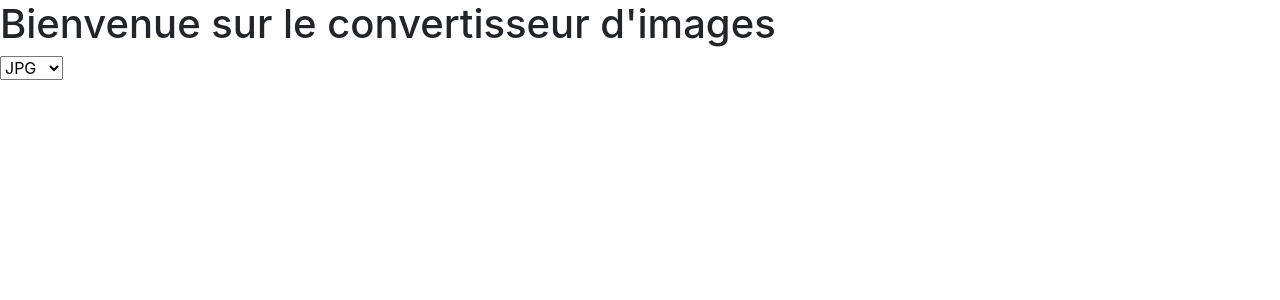
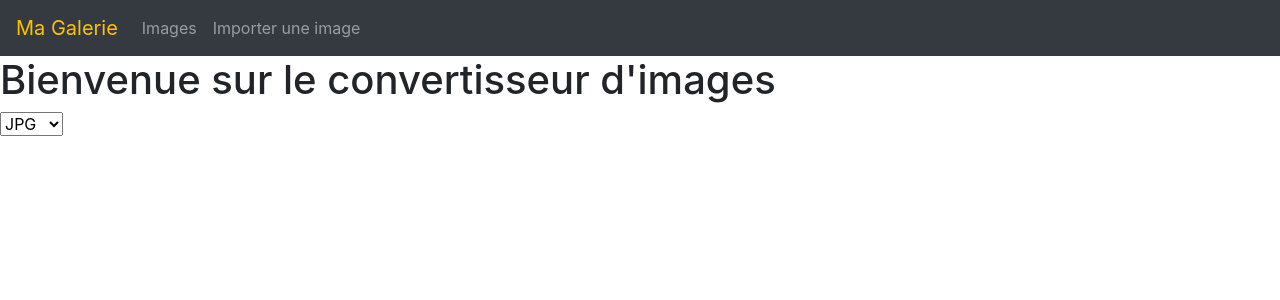
Before and after one commit to oye-71/GaleriePhotoPhp, a PHP site: page /Accueil.php in a window 1280 px wide. Shown: the top 300 px of the page. Run offline with PHP 8.4, Linux system fonts and the light colour scheme.

Commit message:
Commit avant de récupérer les modifs d'adri

```diff
--- a/views/Accueil.php
+++ b/views/Accueil.php
@@ -9,6 +9,9 @@
 </head>
 
 <body>
+    <?php
+    require 'navbar.php';
+    ?>
         <h1>Bienvenue sur le convertisseur d'images</h1>
 
 		<?php
--- a/views/navbar.php
+++ b/views/navbar.php
@@ -1,11 +1,11 @@
 <nav class="navbar navbar-expand-lg navbar-dark bg-dark">
-    <a class="navbar-brand text-warning" href="Accueil.php">Ma Galerie</a>
+    <a class="navbar-brand text-warning" href="import_file.php">Ma Galerie</a>
     <ul class='navbar-nav mr-auto'>
         <li class='nav-item'>
             <a class="nav-link" href='Accueil.php'>Images</a>
         </li>
         <li class='nav-item'>
-            <a class="nav-link" href='#'>Importer une image</a>
+            <a class="nav-link" href='import_file.php'>Importer une image</a>
         </li>
     </ul>
 </nav>
```
Also changed, not shown: views/home.php (deleted, +0 -9 lines), views/import_file.php (+14 -13 lines), src/img/184d7531e7978b8948845e2bf9976927.jpg (deleted), src/img/4717bdf8a49ade84c569b4e49483ec18.jpg (deleted), src/img/6aec6dca0a56059d84a0cc3f866c464c.jpg (deleted), src/img/df2f348f7a5b72b66b41e96a122ef808.jpg (deleted).
